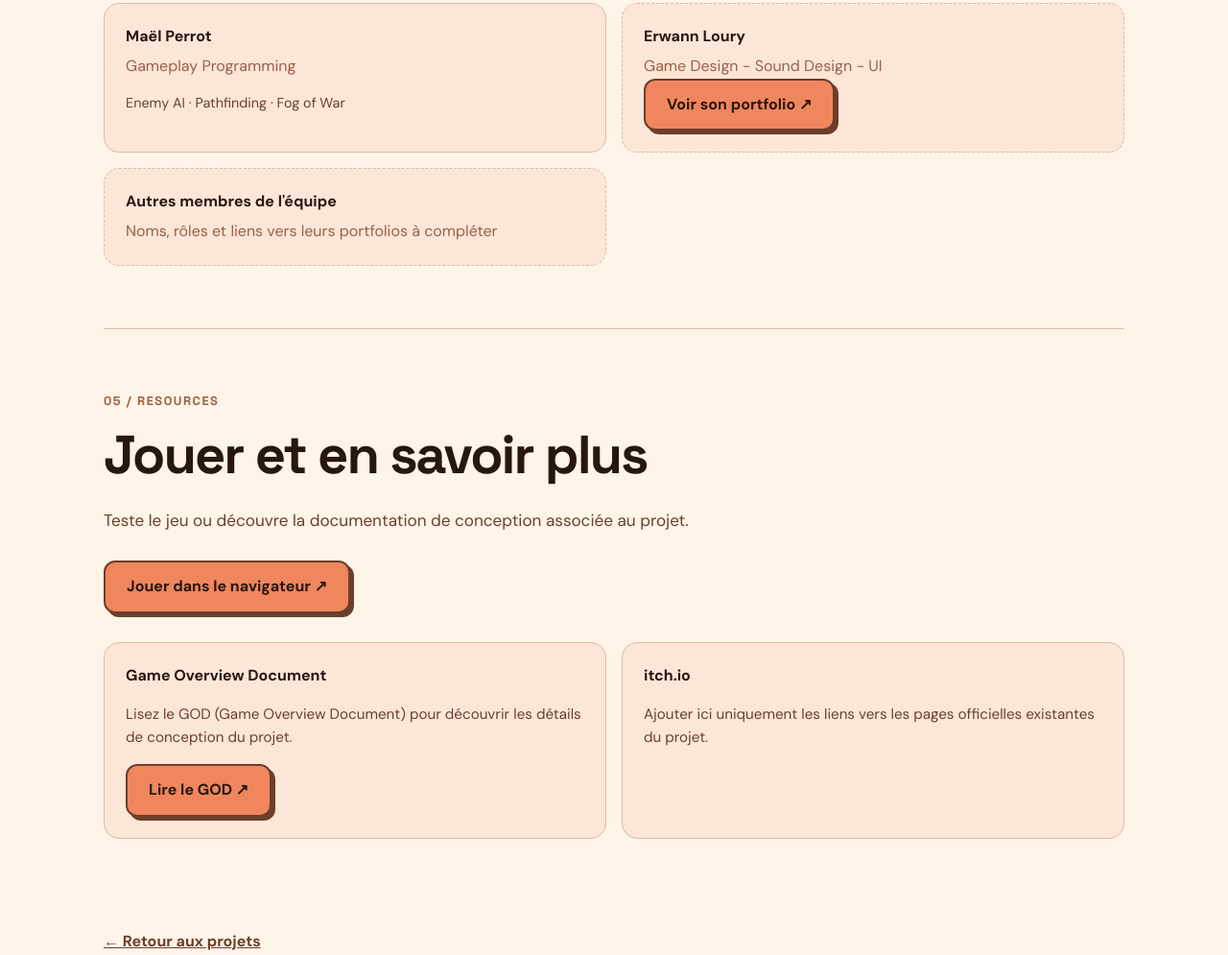
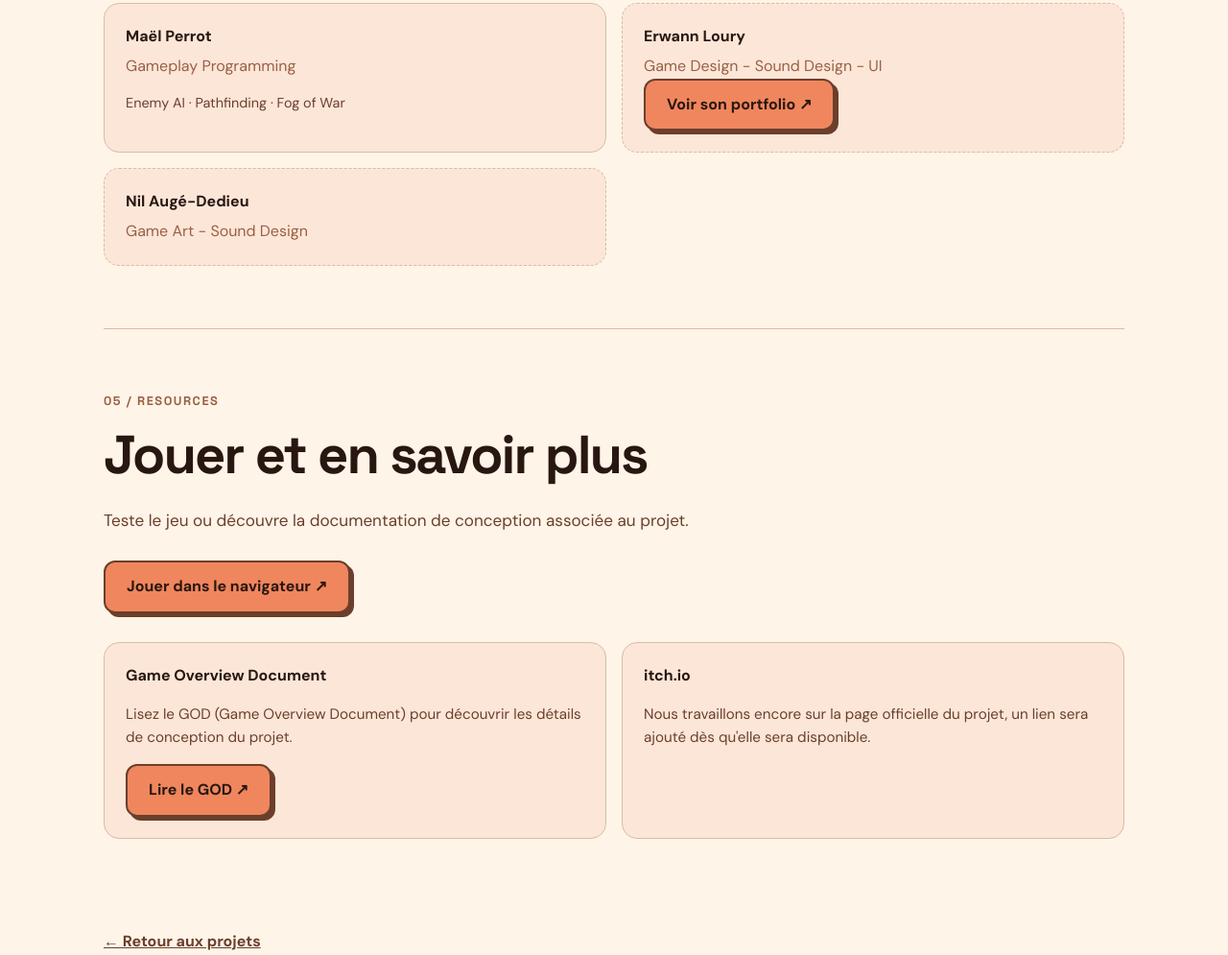
Before and after one commit to ZephFR/ZephFR.dev, a plain HTML site: page projects/SwarmZ/index.html in a window 1280 px wide. Shown: the part 8484-9479 px from the top of the page at 96% size. Drawn offline with Linux system fonts and the light colour scheme.

Commit message:
Updated SwarmZ Page

```diff
--- a/projects/SwarmZ/index.html
+++ b/projects/SwarmZ/index.html
@@ -941,13 +941,12 @@
 
             <div class="credit placeholder-credit">
 
-                <strong data-i18n="teamPlaceholder">
-                    Autres membres de l'équipe
+                <strong data-i18n="nilName">
+                    Nil Augé-Dedieu
                 </strong>
 
-                <span data-i18n="teamRole">
-                    Noms, rôles et liens vers
-                    leurs portfolios à compléter
+                <span data-i18n="nilRole">
+                    Game Art - Sound Design
                 </span>
 
             </div>
--- a/projects/SwarmZ/swarmz.js
+++ b/projects/SwarmZ/swarmz.js
@@ -164,12 +164,14 @@ aiHeavyText:
             "des autorisations de partage.",
 
         storePending:
-            "Ajouter ici uniquement les liens vers les pages " +
-            "officielles existantes du projet.",
+            "Nous travaillons encore sur la page officielle du projet, un lien sera ajouté dès qu'elle sera disponible. ",
 
             erwannName: "Erwann Loury",
 erwannRole: "Game Design · Sound Design",
 erwannPortfolio: "Voir son portfolio ↗",
+
+nilName: "Nil Augé-Dedieu",
+        nilRole: "Game Art - Sound Design",
     },
 
 
@@ -326,11 +328,14 @@ aiHeavyText:
             "Read the GOD ↗",
 
         storePending:
-            "Only add links to official existing project pages here.",
+            "We are still working on the official project page, a link will be added once it's available. " ,
 
             erwannName: "Erwann Loury",
 erwannRole: "Game Design · Sound Design",
 erwannPortfolio: "See his portfolio ↗",
+
+        nilName: "Nil Augé-Dedieu",
+        nilRole: "Game Art - Sound Design",
     }
 };
 
```
